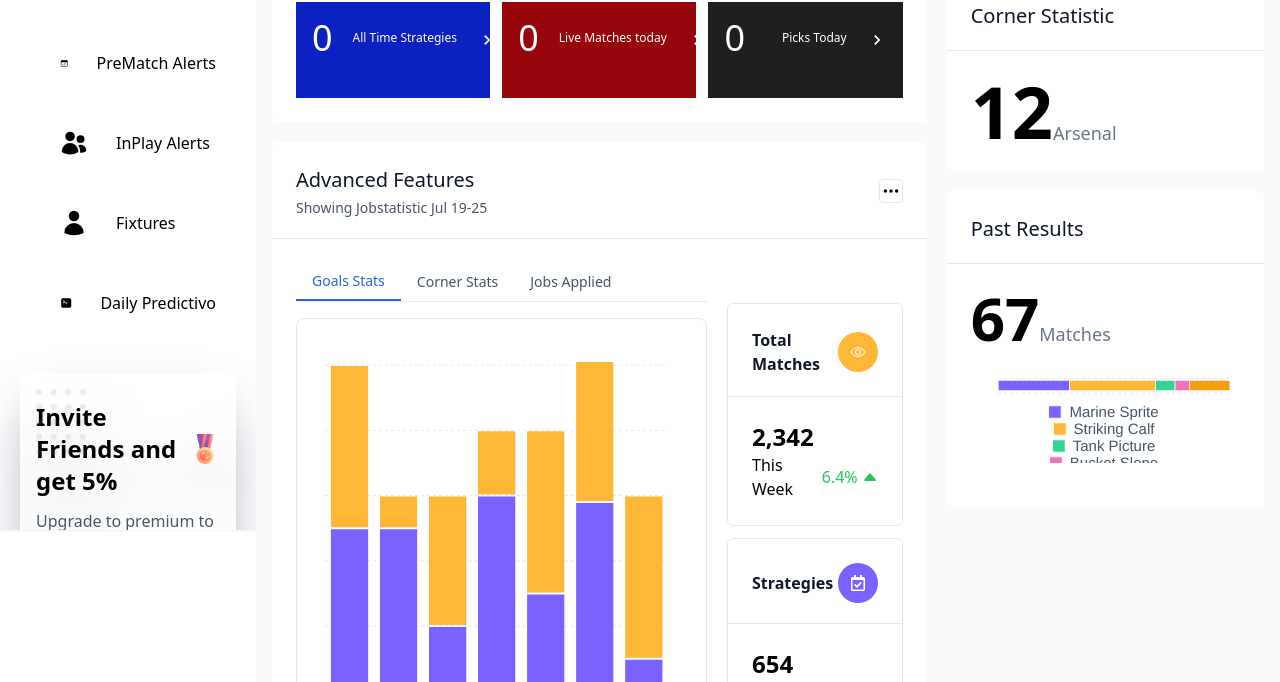
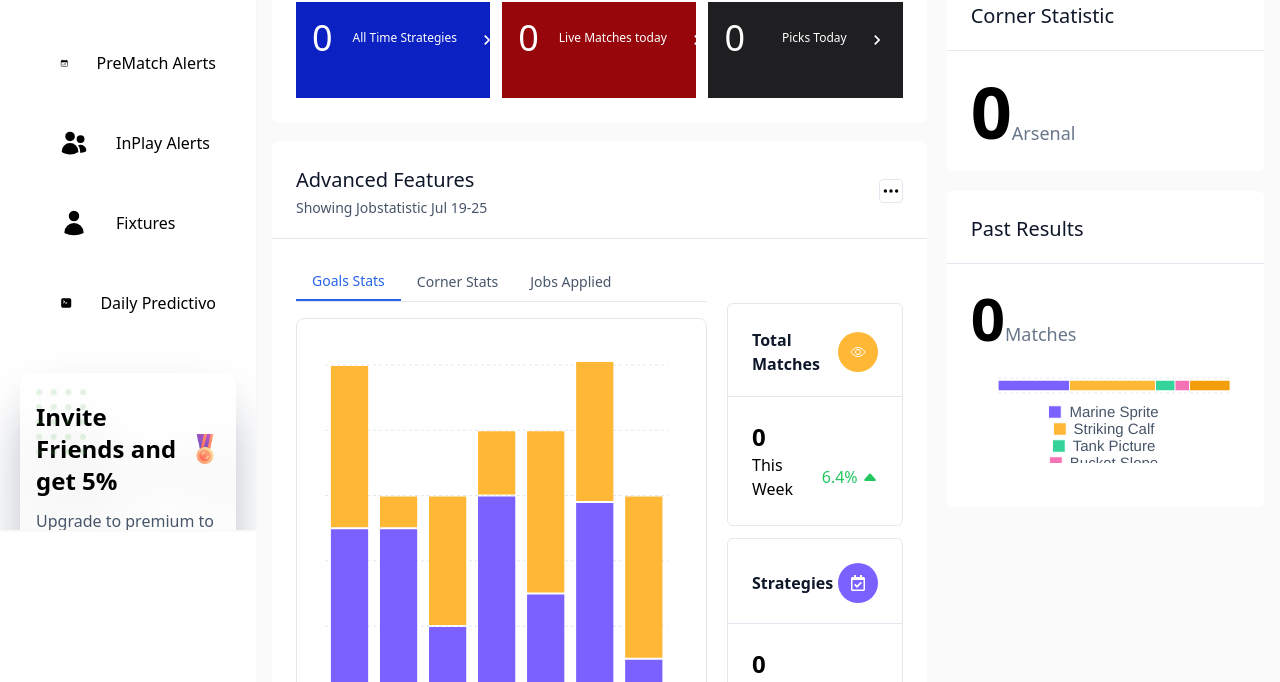
Before and after one commit to VoldeDoc/NPF, a React (Vite) app: page /dashboard in a window 1280 px wide. Shown: the part 270-952 px from the top of the page. Built offline with nearby package versions, Linux system fonts and the light colour scheme.

Commit message:
Auth Intergration

```diff
--- a/src/components/Dashboard/Dashboard.tsx
+++ b/src/components/Dashboard/Dashboard.tsx
@@ -180,7 +180,7 @@ const Dashboard = () => {
                     headerslot={<IoEyeOutline />}
                   >
                     <div className="flex flex-col justify-start items-start">
-                      <div className=" font-bold text-2xl">2,342</div>
+                      <div className=" font-bold text-2xl">0</div>
                       <div className=" flex items-center gap-3">
                         <span className="text-base">This Week </span>
                         <div className=" flex items-center gap-1 text-green-500">
@@ -200,7 +200,7 @@ const Dashboard = () => {
                     headerslot={<FaRegCalendarCheck />}
                   >
                     <div className="flex flex-col justify-start items-start">
-                      <div className=" font-bold text-2xl">654</div>
+                      <div className=" font-bold text-2xl">0</div>
                       <div className=" flex items-center gap-3">
                         <span className="text-base">This Week </span>
                         <div className=" flex items-center gap-1 text-red-500">
@@ -219,14 +219,14 @@ const Dashboard = () => {
           <div className="lg:col-span-4 col-span-12 space-y-5">
             <Card title="Corner Statistic">
               <div className="flex items-end">
-                <span className="text-7xl font-bold">12</span>
+                <span className="text-7xl font-bold">0</span>
                 <span className="text-lg text-gray-500">Arsenal</span>
               </div>
             </Card>
             <Card title="Past Results">
               <div>
                 <div className="flex items-end">
-                  <span className="text-6xl font-bold">67</span>
+                  <span className="text-6xl font-bold">0</span>
                   <span className="text-lg text-gray-500">Matches</span>
                 </div>
                 <PastResultChat />
```
